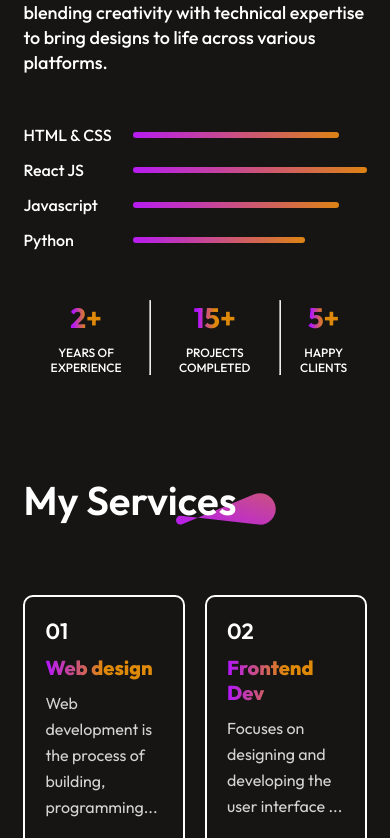
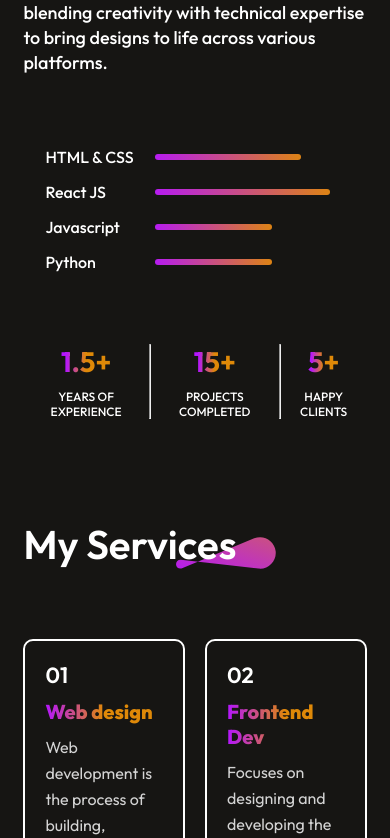
Before and after one commit to Anirban642/portfolio-react, a React (Vite) app: page / in a window 390 px wide. Shown: the part 1366-2204 px from the top of the page. Built offline with nearby package versions, Linux system fonts and the light colour scheme.

Commit message:
made some components responsive in small screens

```diff
--- a/src/Components/About/About.css
+++ b/src/Components/About/About.css
@@ -54,6 +54,10 @@
     display: flex;
     flex-direction: column;
     gap: 15px;
+    border: 2px solid #2da24e;
+    border-radius: 10px;
+    padding: 22px;
+    width: 80%;
 }
 
 .about-skill{
@@ -139,6 +143,11 @@
     .about-para{
         line-height: 25px;
     }
+
+    .about-skills{
+        border: none;
+        width: 85%;
+    }
     .about-skill{
         display: flex;
         gap: 20px;
--- a/src/Components/About/About.jsx
+++ b/src/Components/About/About.jsx
@@ -22,26 +22,26 @@ const About = () => {
             <div className="about-skills">
                 <div className="about-skill">
                     <p>HTML & CSS</p>
+                    <hr style={{width:"50%"}} />
+                </div>
+                <div className="about-skill">
+                    <p>React JS</p>
                     <hr style={{width:"60%"}} />
                 </div>
                 <div className="about-skill">
-                    <p>React JS</p>
-                    <hr style={{width:"80%"}} />
-                </div>
-                <div className="about-skill">
                     <p>Javascript</p>
-                    <hr style={{width:"60%"}} />
+                    <hr style={{width:"40%"}} />
                 </div>
                 <div className="about-skill">
                     <p>Python</p>
-                    <hr style={{width:"50%"}} />
+                    <hr style={{width:"40%"}} />
                 </div>
             </div>
         </div>
       </div>
       <div className="about-achievements">
         <div className="about-achievement">
-            <h1>2+</h1>
+            <h1>1.5+</h1>
             <p>YEARS OF EXPERIENCE</p>
         </div>
         <hr />
--- a/src/Components/Contact/Contact.css
+++ b/src/Components/Contact/Contact.css
@@ -155,6 +155,12 @@
     .contact-detail img{
         width: 20px;
     }
+    .contact-right input{
+        width: 95%;
+    }
+    .contact-right textarea{
+        width: 95%;
+    }
     .contact-right label{
         font-size: 14px;
     }
--- a/src/Components/Footer/Footer.css
+++ b/src/Components/Footer/Footer.css
@@ -85,6 +85,7 @@
         display: flex;
         flex-direction: column-reverse;
         font-size: 14px;
+        margin-bottom: 15px;
     }
     .footer-email-input input{
         width: 100%;
--- a/src/Components/MyWork/MyWork.css
+++ b/src/Components/MyWork/MyWork.css
@@ -103,3 +103,9 @@
         width: 25px;
     }
 }
+
+@media (max-width: 500px) {
+    .mywork-container{
+        grid-template-columns:1fr;
+    }
+}
```
